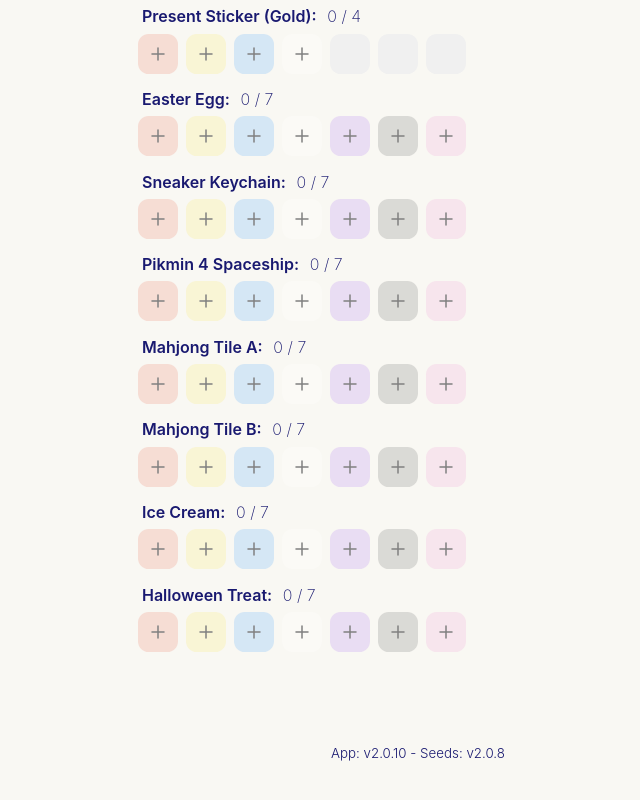
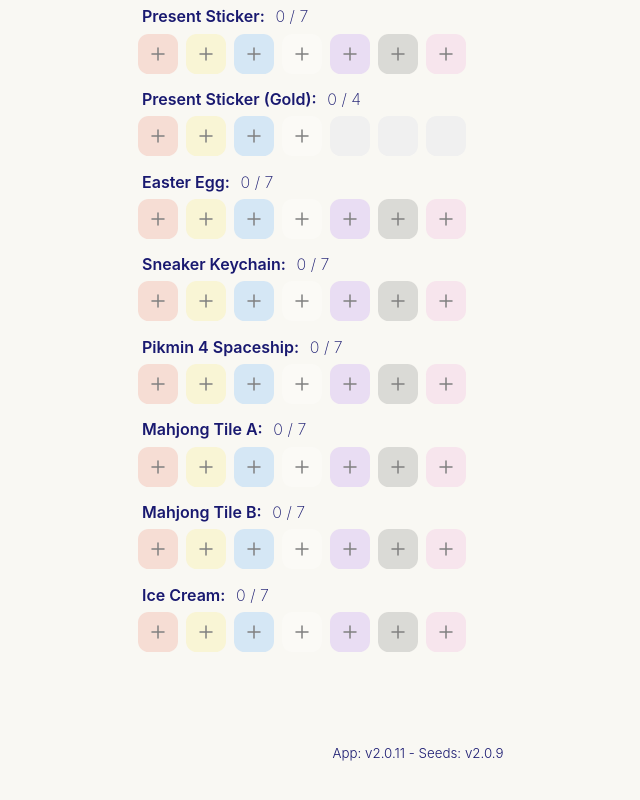
Before and after one commit to kappanjoe/seedling-tracker, a React (Create React App) app: page / in a window 1280 px wide. Shown: the part 7825-8625 px from the top of the page, without its empty margins (222-862 px from the left). Built offline with nearby package versions, Linux system fonts and the light colour scheme.

Commit message:
feat: update order of decor in Special category

```diff
--- a/package.json
+++ b/package.json
@@ -1,7 +1,7 @@
 {
   "name": "deco-tracker",
   "homepage": "https://kappanjoe.github.io/seedling-tracker/",
-  "version": "2.0.10",
+  "version": "2.0.11",
   "private": true,
   "dependencies": {
     "@headlessui/react": "^1.7.3",
--- a/src/contexts/SeedContext.tsx
+++ b/src/contexts/SeedContext.tsx
@@ -22,7 +22,7 @@
 	const [categories, setCategories] = useState(structure.categories);
 	const [colors, setColors] = useState(structure.colors as Colors);
 	const [decorations, setDecorations] = useState(structure.decorations as Decoration[]);
-	// TODO: Change decorations from Array to Object
+	// TODO: Migrate Decorations to Object-based structure
 	const [preferences, setPreferences] = useState(new Preferences());
 	const [contextLoaded, setContextLoaded] = useState(false);
 
@@ -36,6 +36,8 @@
 	};
 
 	const updateCats = (inputCats: Category[]) => {
+		// TODO: Check English Category names
+		// TODO: Migrate Categories to Object-based structure
 		let workingCats: Category[] = [];
 		categories.forEach( (sourceCat: Category) => {
 			let i = inputCats.findIndex( (targetCat: Category) => {
--- a/src/seeds.json
+++ b/src/seeds.json
@@ -1,7 +1,7 @@
 {
     "info": {
-        "seedsVersion": "v2.0.8",
-        "appVersion": "v2.0.10"
+        "seedsVersion": "v2.0.9",
+        "appVersion": "v2.0.11"
     },
     "colors": [
         "red", "yellow", "blue", "white", "purple", "grey", "pink"
@@ -41,7 +41,7 @@
         { "name": "Hotel", "values": [69], "isOpen": true },
         { "name": "Makeup-Store", "values": [71], "isOpen": true },
         { "name": "Shrines-and-Temples", "values": [73, 74, 75, 76, 77], "isOpen": true },
-        { "name": "Special", "values": [27, 28, 55, 29, 65, 30, 31, 32, 33, 34, 35, 36, 49, 50, 51, 53, 54, 56, 61, 59, 62, 66, 67, 68, 70, 72], "isOpen": true }
+        { "name": "Special", "values": [27, 28, 55, 29, 65, 30, 31, 32, 33, 34, 35, 36, 49, 72, 50, 51, 53, 54, 56, 61, 59, 62, 66, 67, 68, 70], "isOpen": true }
     ],
     "decorations": [
         {
```
Also changed, not shown: 2 other files (tests, documents, lock files or other folders).
